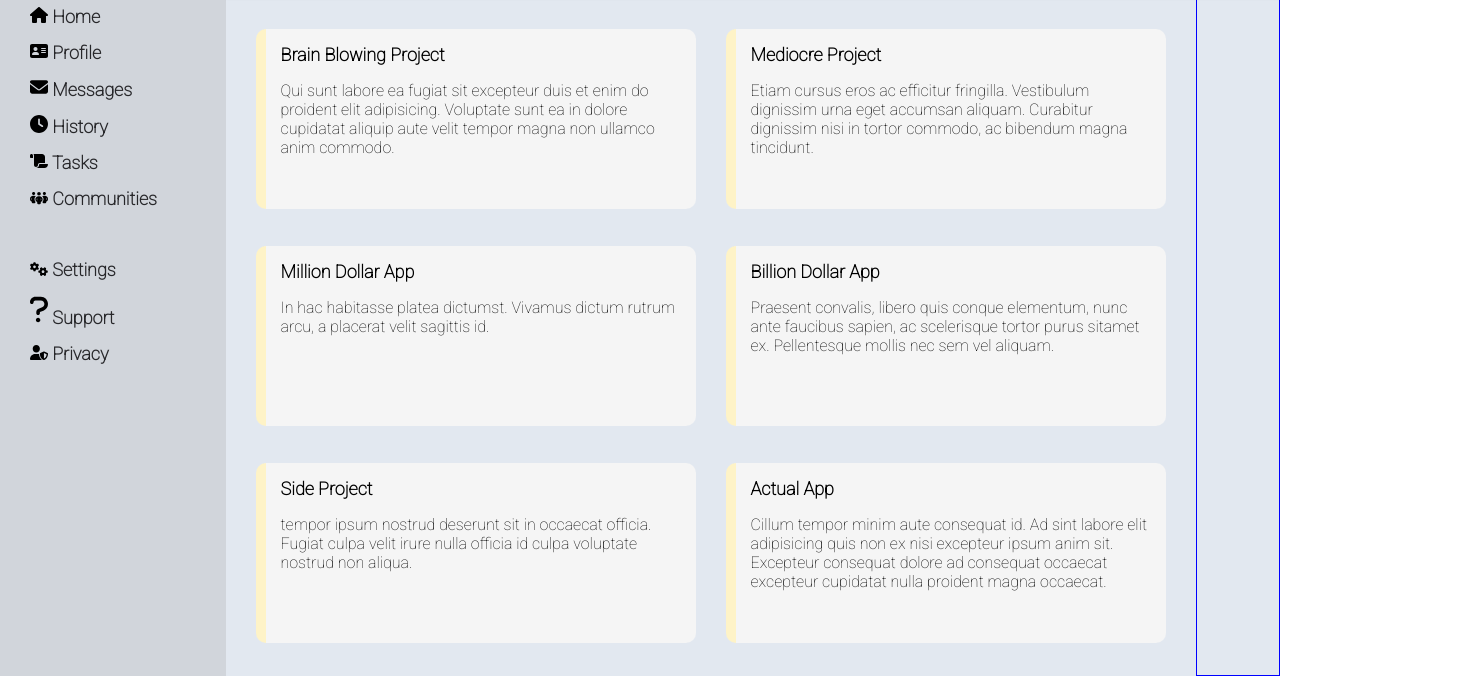
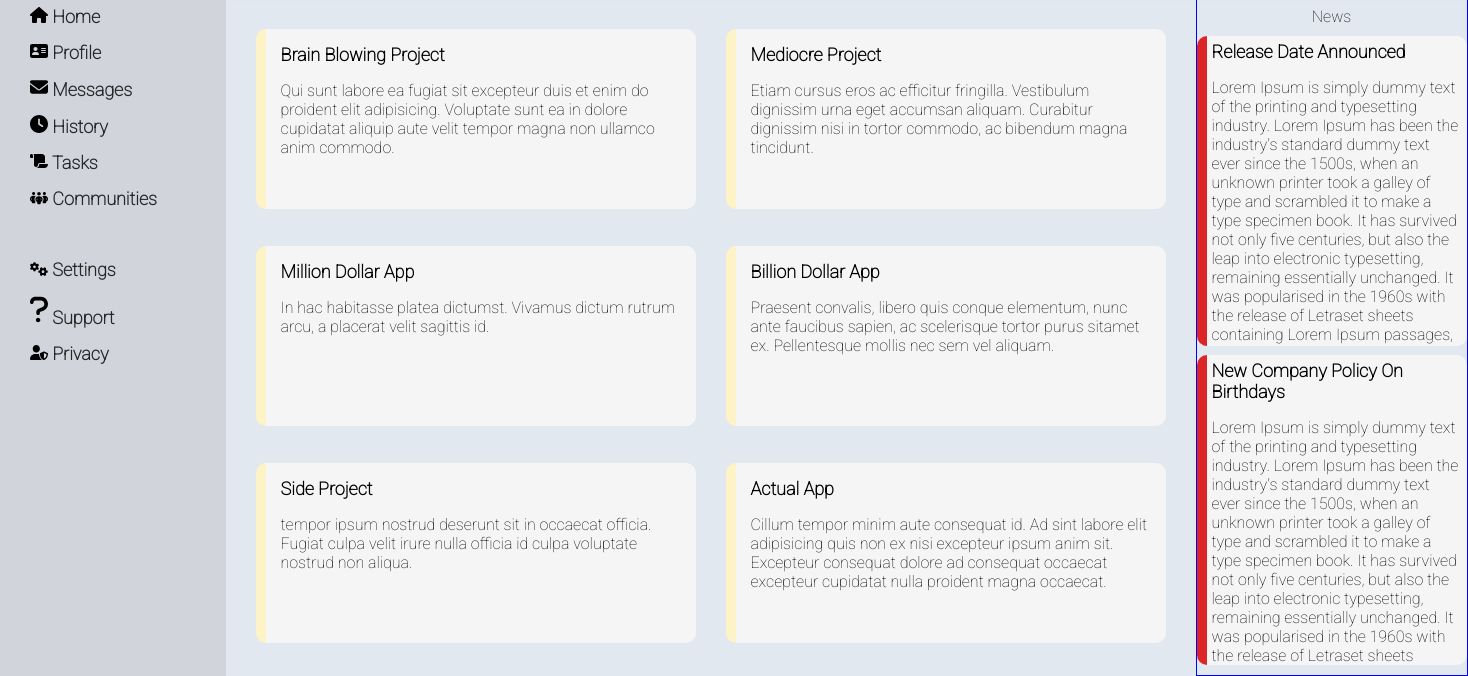
Before and after one commit to luvie23/basic-dashboard, a plain HTML site: page index.html in a window 1280 px wide. Shown: the part 164-840 px from the top of the page, 1468 px wide, since content can reach past the window. Drawn offline with Linux system fonts and the light colour scheme.

Commit message:
Add News sidebar on the right

```diff
--- a/index.html
+++ b/index.html
@@ -67,8 +67,15 @@
                 <div class="cards"><span>Actual App</span><p>Cillum tempor minim aute consequat id. Ad sint labore elit adipisicing quis non ex nisi excepteur ipsum anim sit. Excepteur consequat dolore ad consequat occaecat excepteur cupidatat nulla proident magna occaecat.</p></div>
             </div>
             <div id="main-content-sidebar">
-                <div class="sidebar"></div>
-                <div class="sidebar"></div>
+                <span>News</span>
+                <div class="sidebar">
+                    <span>Release Date Announced</span>
+                    <p>Lorem Ipsum is simply dummy text of the printing and typesetting industry. Lorem Ipsum has been the industry's standard dummy text ever since the 1500s, when an unknown printer took a galley of type and scrambled it to make a type specimen book. It has survived not only five centuries, but also the leap into electronic typesetting, remaining essentially unchanged. It was popularised in the 1960s with the release of Letraset sheets containing Lorem Ipsum passages, and more recently with desktop publishing software like Aldus PageMaker including versions of Lorem Ipsum.</p>
+                </div>
+                <div class="sidebar">
+                    <span>New Company Policy On Birthdays</span>
+                    <p>Lorem Ipsum is simply dummy text of the printing and typesetting industry. Lorem Ipsum has been the industry's standard dummy text ever since the 1500s, when an unknown printer took a galley of type and scrambled it to make a type specimen book. It has survived not only five centuries, but also the leap into electronic typesetting, remaining essentially unchanged. It was popularised in the 1960s with the release of Letraset sheets containing Lorem Ipsum passages, and more recently with desktop publishing software like Aldus PageMaker including versions of Lorem Ipsum.</p>
+                </div>
             </div>
 
         </div>
--- a/styles.css
+++ b/styles.css
@@ -222,7 +222,7 @@ div>button:hover{
 
 .cards{
     height: 150px;
-    width: max(400px);
+    width: 400px;
     background-color: whitesmoke;
     border-radius: 10px;
     border-left: 10px solid #FEF3C7;
@@ -243,5 +243,30 @@ div>button:hover{
 }
 
 #main-content-sidebar{
+    display: flex;
+    flex-direction: column;
+    align-items: center;
+    justify-content: space-evenly;
+}
+
+.sidebar{
+    height: 300px;
+    width: 250px;
+
+    border-radius: 10px;
+    background-color: whitesmoke;
+    border-left: 10px solid #DC2626;
+    overflow: scroll;
+    justify-content: center;
+    padding: 5px;
+}
+
+.sidebar>span{
+    font-size: large;
+    font-weight: bolder;
+}
+
+
+#main-content-sidebar{
     border: 1px solid blue;
 }
```
